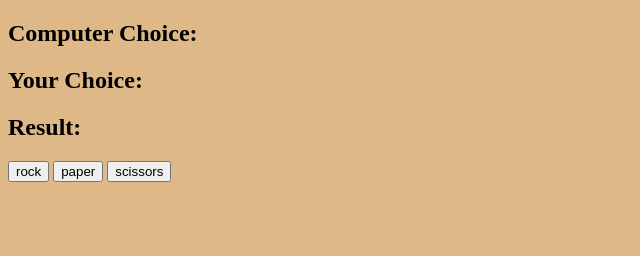
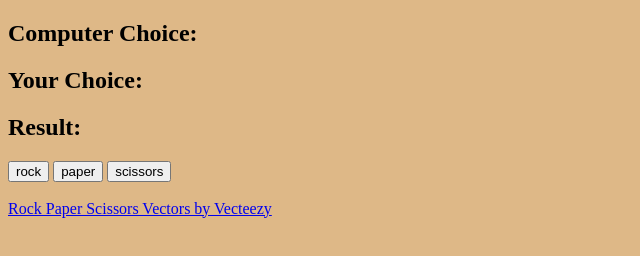
Before and after one commit to Narmanson/RockPaperScissors, a plain HTML site: page index.html in a window 1280 px wide. Shown: the whole page, without its empty margins (0-640 px from the left). Drawn offline with Linux system fonts and the light colour scheme.

Commit message:
Imported icons

```diff
--- a/index.html
+++ b/index.html
@@ -14,7 +14,8 @@
 
     <button id="rock">rock</button>
     <button id="paper">paper</button>
-    <button id="scissors">scissors</button>
+    <button id="scissors">scissors</button> <br> <br>
+    <a href="https://www.vecteezy.com/free-vector/rock-paper-scissors">Rock Paper Scissors Vectors by Vecteezy</a>
     <script src="app.js"></script>
 </body>
 </html>
```
Also changed, not shown: images/paper.png (added), images/rock.png (added), images/scissors.png (added).
